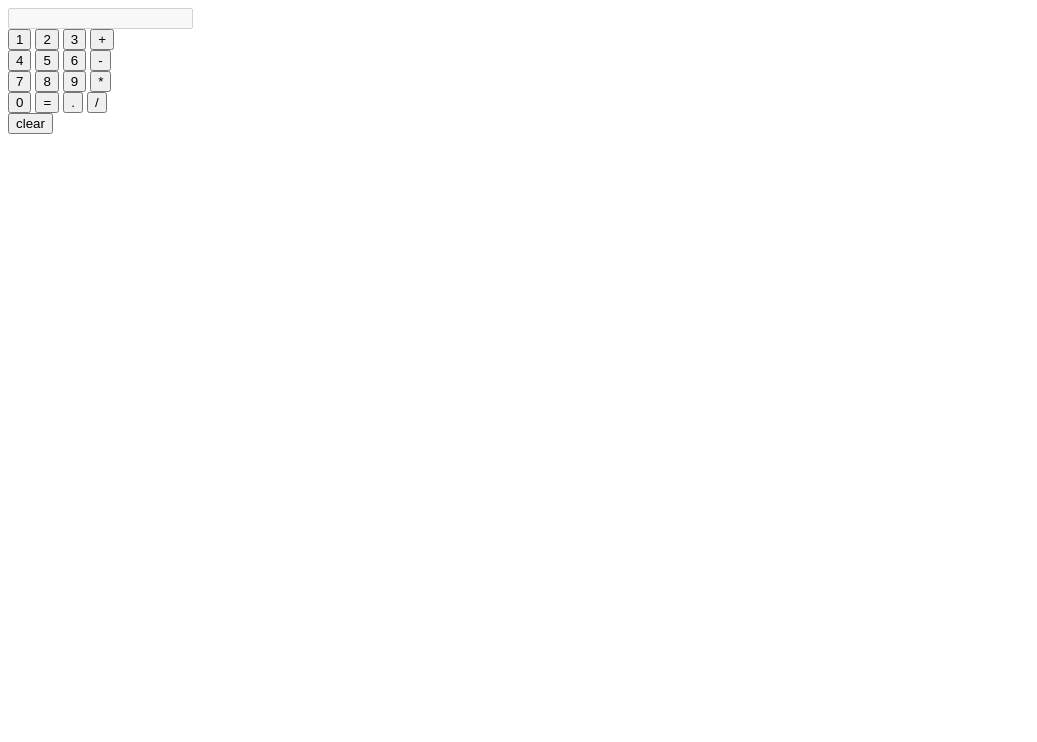
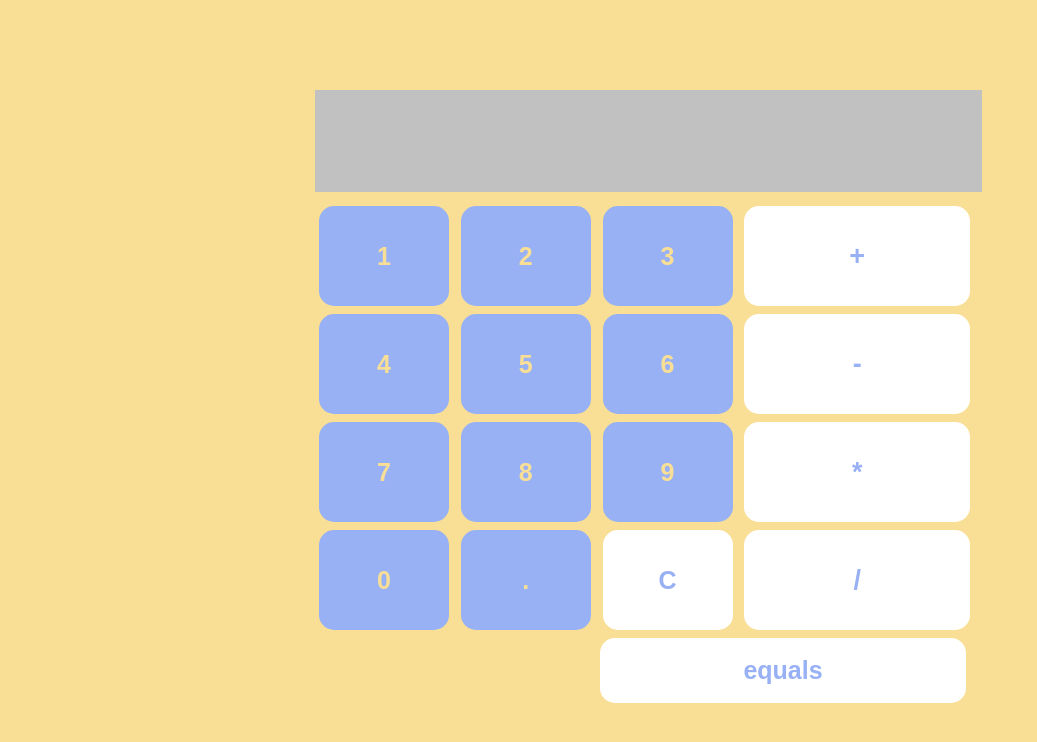
Before and after one commit to nsamtani/DES350, a plain HTML site: page calculator.html in a window 1280 px wide. Shown: the whole page, without its empty margins (0-1037 px from the left). Drawn offline with Linux system fonts and the light colour scheme.

Commit message:
Add files via upload

```diff
--- a/calculator.html
+++ b/calculator.html
@@ -3,9 +3,111 @@
 <head>
 <meta charset="UTF-8">
 <title>calculator</title>
+
+<style>
+
+/*	BODY STYLE*/
+
+	body{
+		background-color:#F9DF96;
+		margin: 0;
+		font-family:Impact, Haettenschweiler, "Franklin Gothic Bold", "Arial Black", "sans-serif";
+	}
+
+/*	OVERALL VENTERING BASED ON WIDTH OF DISPLAY*/
+	#myCalculator{
+		margin-left: calc(50% - 325px);
+		margin-top: 90px;
+
+	}
+
+	#display{
+		width: 650px;
+		height: 100px;
+		background-color: #C1C1C1;
+		text-align: right;
+		font-size: 40px;
+		margin-bottom: 10px;
+		padding-right: 15px;
+		border:none;
+	}
+
+/*	START OF CLASSES*/
+	.number{
+		width: 130px;
+		height: 100px;
+		background-color: #98B1F4;
+		border: none;
+		margin: 4px;
+		font-size: 25px;
+		color: #F9DF96;
+		font-weight: bold;
+		border-radius: 15px;
+	}
+
+	.number:hover{
+		background-color: #5C84ED;
+	}
+
+	.operator{
+		width: 226px;
+		height: 100px;
+		background-color: white ;
+		border:none;
+		margin: 4px;
+		font-size: 27px;
+		color: #98B1F4;
+		font-weight: bold;
+		border-radius: 15px;
+	}
+
+	.operator:hover{
+		background-color: #5C84ED;
+	}
+
+	.clear{
+		width: 130px;
+		height: 100px;
+		background-color:white;
+		border: none;
+		margin: 4px;
+		font-size: 25px;
+		color: #98B1F4;
+		font-weight: bold;
+		border-radius: 15px;
+
+	}
+
+	.clear:hover{
+		background-color: #5C84ED;
+	}
+
+	.equals{
+		width: 366px;
+		height: 65px;
+		background-color: white;
+		border: none;
+		margin-top: 4px;
+		margin-left: 285px;
+		margin-right: 4px;
+		color: #98B1F4;
+		font-size: 25px;
+		font-weight: bold;
+		border-radius: 15px;
+	}
+
+	.equals:hover{
+		background-color: #5C84ED;
+	}
+
+</style>
+
 </head>
 
 <body>
+
+<!--	START OF CALCULATOR-->
+
 	<form name="calculator">
 		<div id="myCalculator">
 
@@ -36,13 +138,14 @@
 
 			<div class="inputRow">
 				<input type="button" class="number" value="0" onclick="calculator.display.value +='0'">
-				<input type="button" class="operator" name="equals" value="=" onclick="calculator.display.value = eval(calculator.display.value)">
 				<input type="button" class="number" value="." onclick="calculator.display.value +='.'">
+				<input type="button" class="clear" name="clear" value="C" onclick="calculator.display.value = ''">
 				<input type="button" class="operator" name="divide" value="/" onclick="calculator.display.value += '/'">
 			</div>
 
 			<div class="inputRow">
-			<input type="button" name="clear" value="clear" onclick="calculator.display.value = ''">
+
+			<input type="button" class="equals" name="equals" value="equals" onclick="calculator.display.value = eval(calculator.display.value)">
 			</div>
 
 		</div>
```
